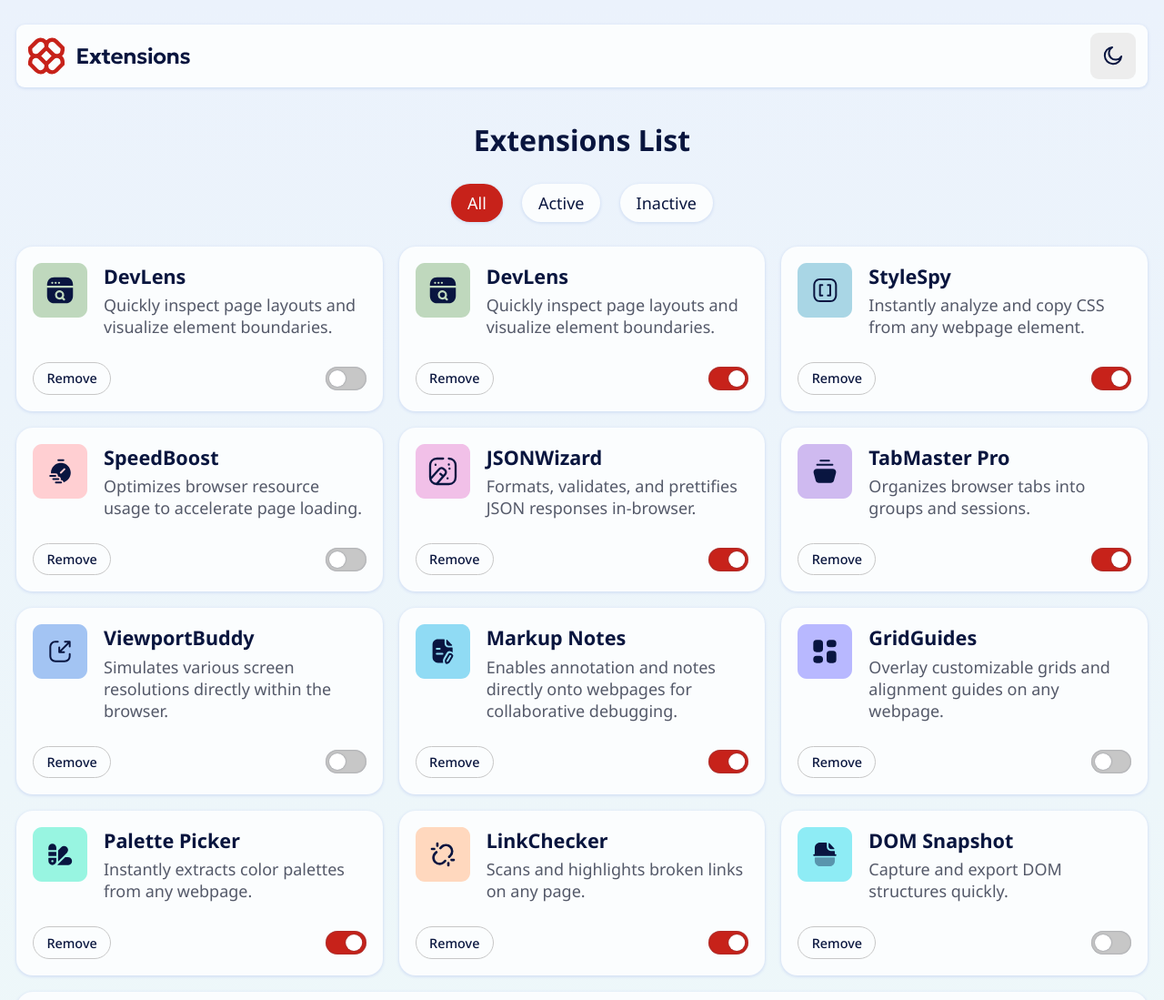
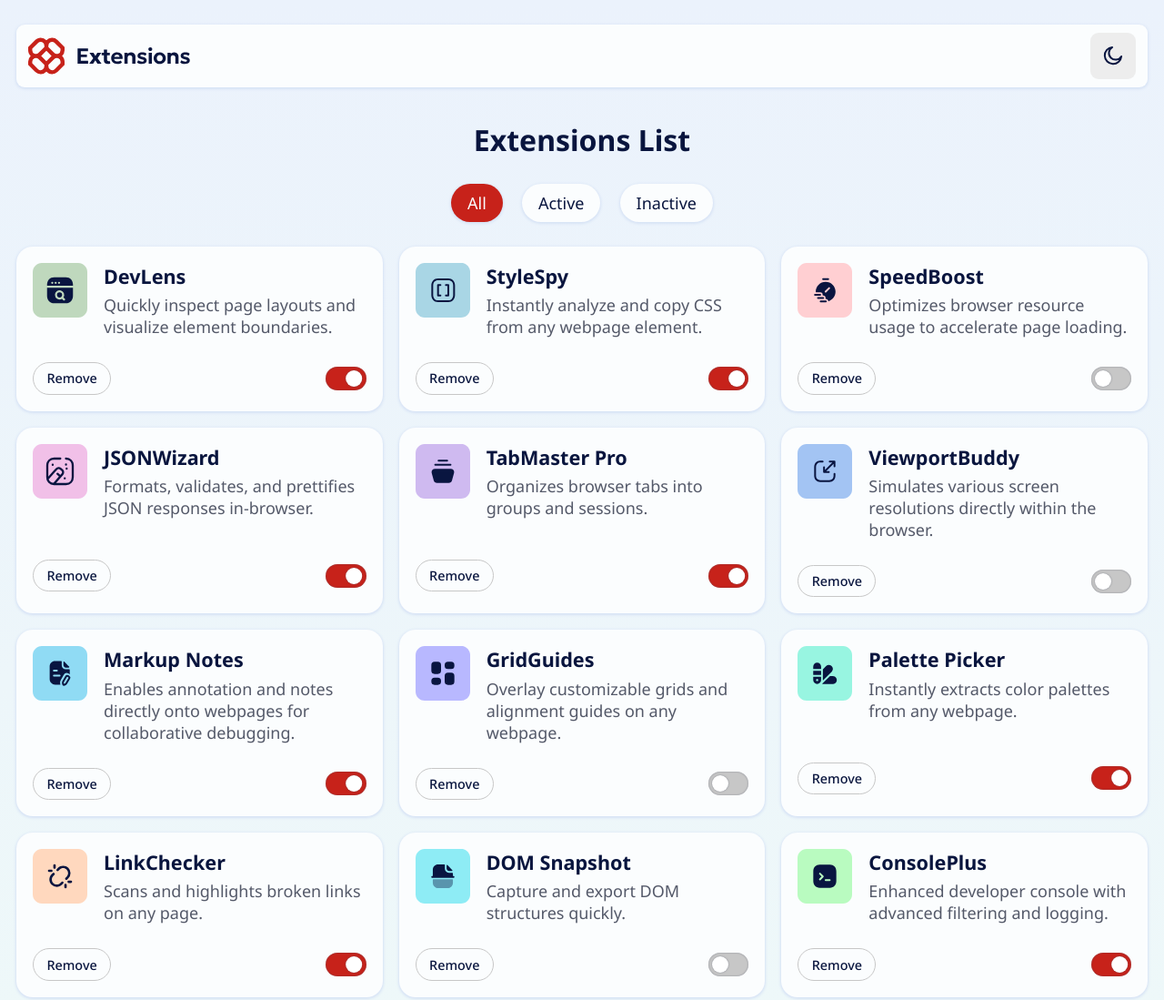
Before and after one commit to Alex-Lar/Browser-extension-manager-UI, a website with bundled scripts: page index.html in a window 1280 px wide. Shown: the top 1099 px of the page at 91% size. Built offline with nearby package versions, Linux system fonts and the light colour scheme.

Commit message:
chore: remove static card markup

```diff
--- a/index.html
+++ b/index.html
@@ -101,29 +101,7 @@
 				</div>
 
 				<!-- List -->
-				<div data-component="extensions-list" class="extensions__list">
-					<!-- Cards -->
-					<div data-component="extensions-card" class="extensions__card">
-						<section class="extensions__card-content">
-							<img src="/assets/images/logo-devlens.svg" alt="card logo" />
-
-							<div class="extensions__text-group">
-								<h2>DevLens</h2>
-								<p>
-									Quickly inspect page layouts and visualize element boundaries.
-								</p>
-							</div>
-						</section>
-
-						<div class="extensions__card-control">
-							<button>Remove</button>
-							<div class="custom-checkbox">
-								<input type="checkbox" name="devlens" id="checkbox-devlens" />
-								<label for="checkbox-devlens"></label>
-							</div>
-						</div>
-					</div>
-				</div>
+				<div data-component="extensions-list" class="extensions__list"></div>
 			</div>
 		</main>
 
```
